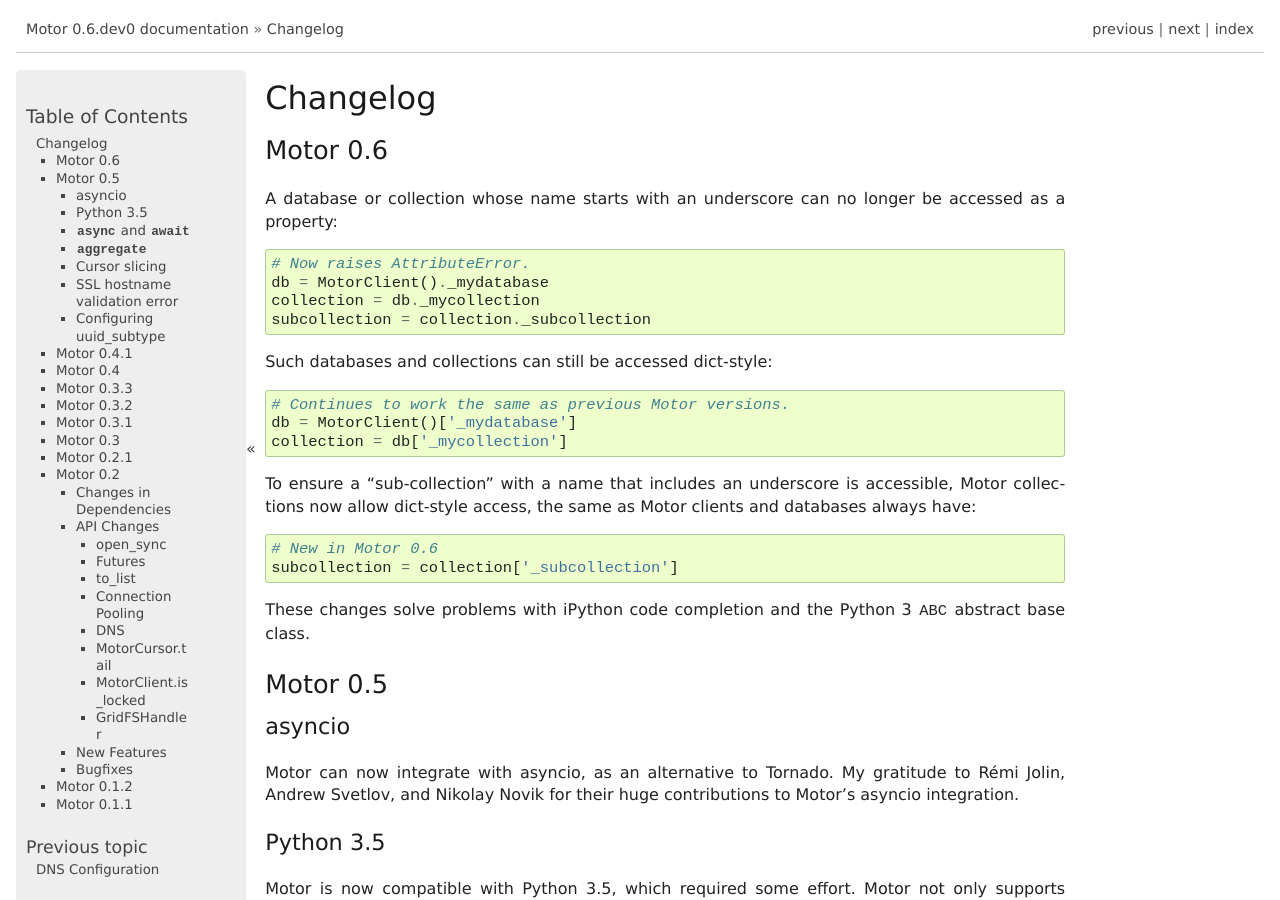
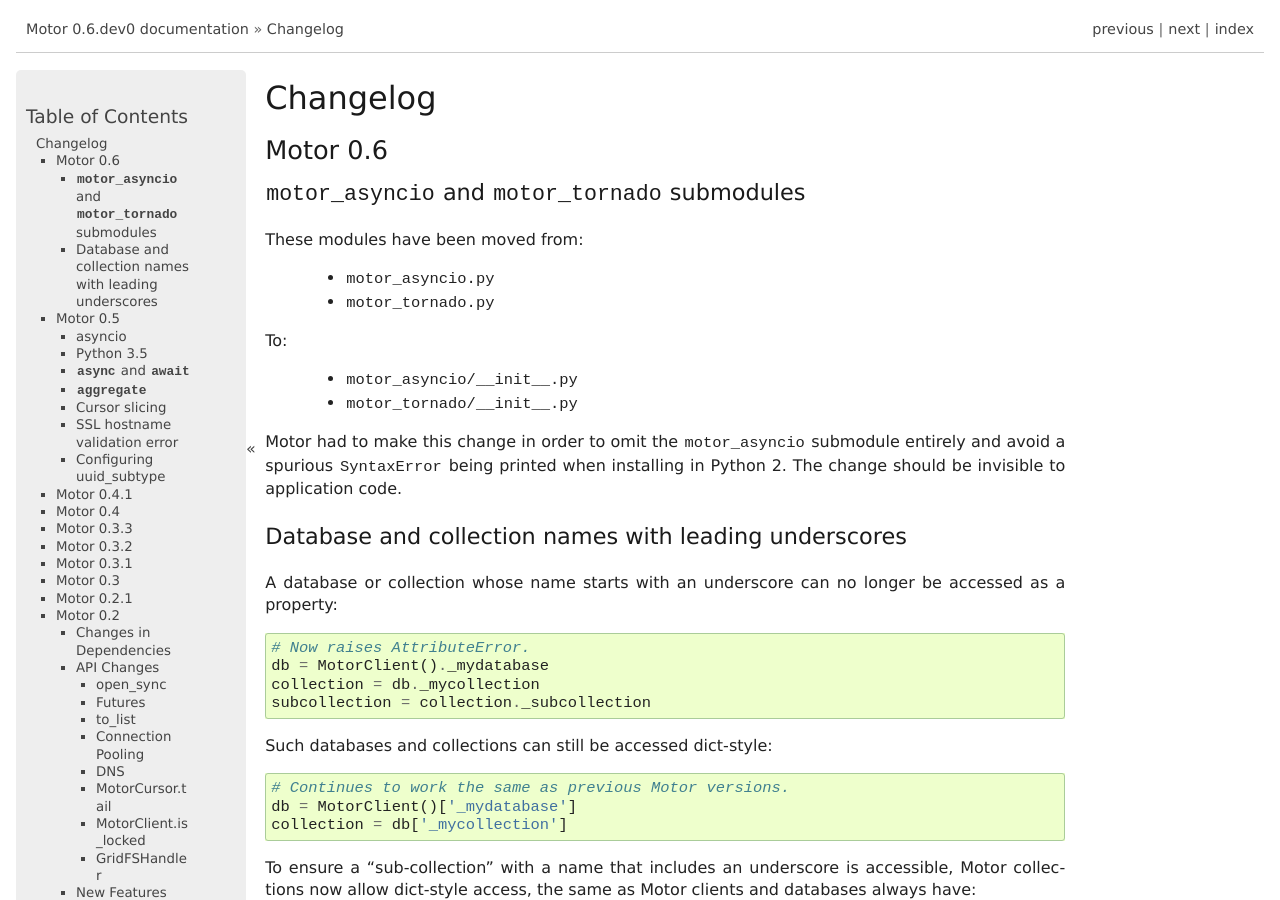
Before and after one commit to mongodb/motor, a Sphinx documentation site: the page built from doc/changelog.rst, in a window 1280 px wide and 900 px high. Built offline with Sphinx 7.4.7, drawn with Linux system fonts in a browser that asks for light colours; the version number is read from the project's files by our own code.

Commit message:
MOTOR-99 Changelog entry.

```diff
--- a/doc/changelog.rst
+++ b/doc/changelog.rst
@@ -5,6 +5,26 @@
 
 Motor 0.6
 ---------
+
+`motor_asyncio` and `motor_tornado` submodules
+~~~~~~~~~~~~~~~~~~~~~~~~~~~~~~~~~~~~~~~~~~~~~~
+
+These modules have been moved from:
+
+  - `motor_asyncio.py`
+  - `motor_tornado.py`
+
+To:
+
+  - `motor_asyncio/__init__.py`
+  - `motor_tornado/__init__.py`
+
+Motor had to make this change in order to omit the `motor_asyncio` submodule
+entirely and avoid a spurious `SyntaxError` being printed when installing in
+Python 2. The change should be invisible to application code.
+
+Database and collection names with leading underscores
+~~~~~~~~~~~~~~~~~~~~~~~~~~~~~~~~~~~~~~~~~~~~~~~~~~~~~~
 
 A database or collection whose name starts with an underscore can no longer be
 accessed as a property::
```
